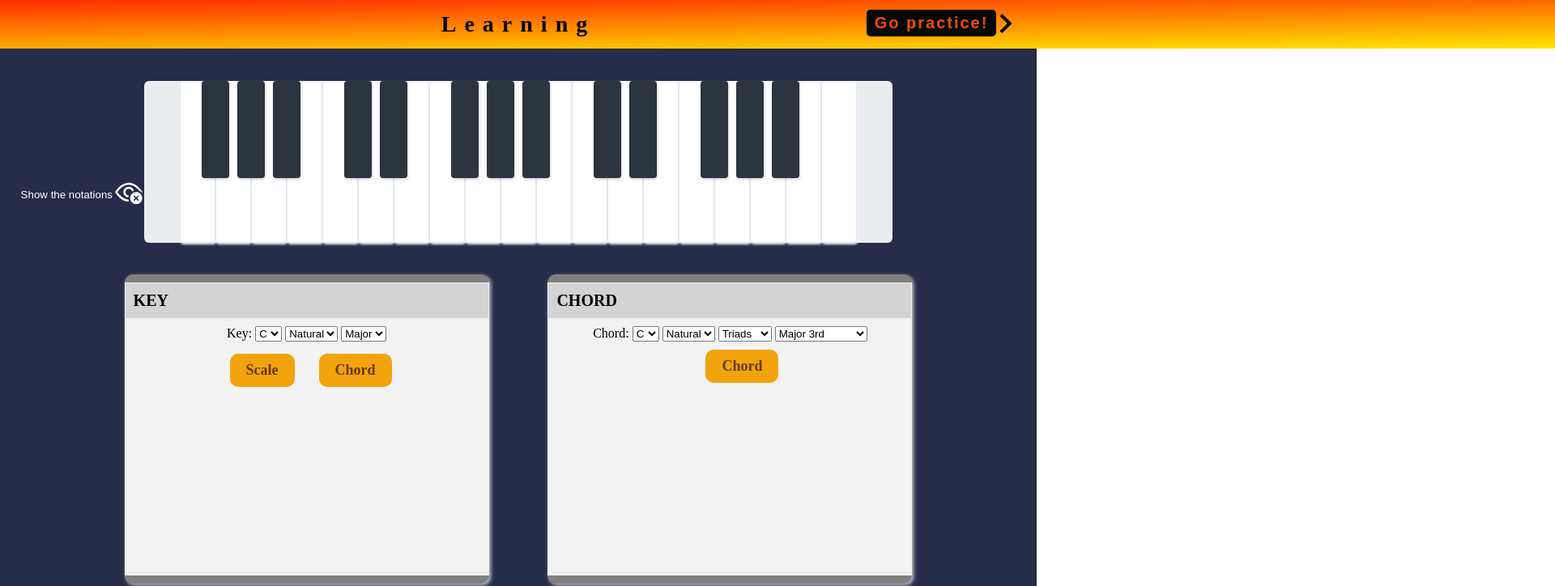
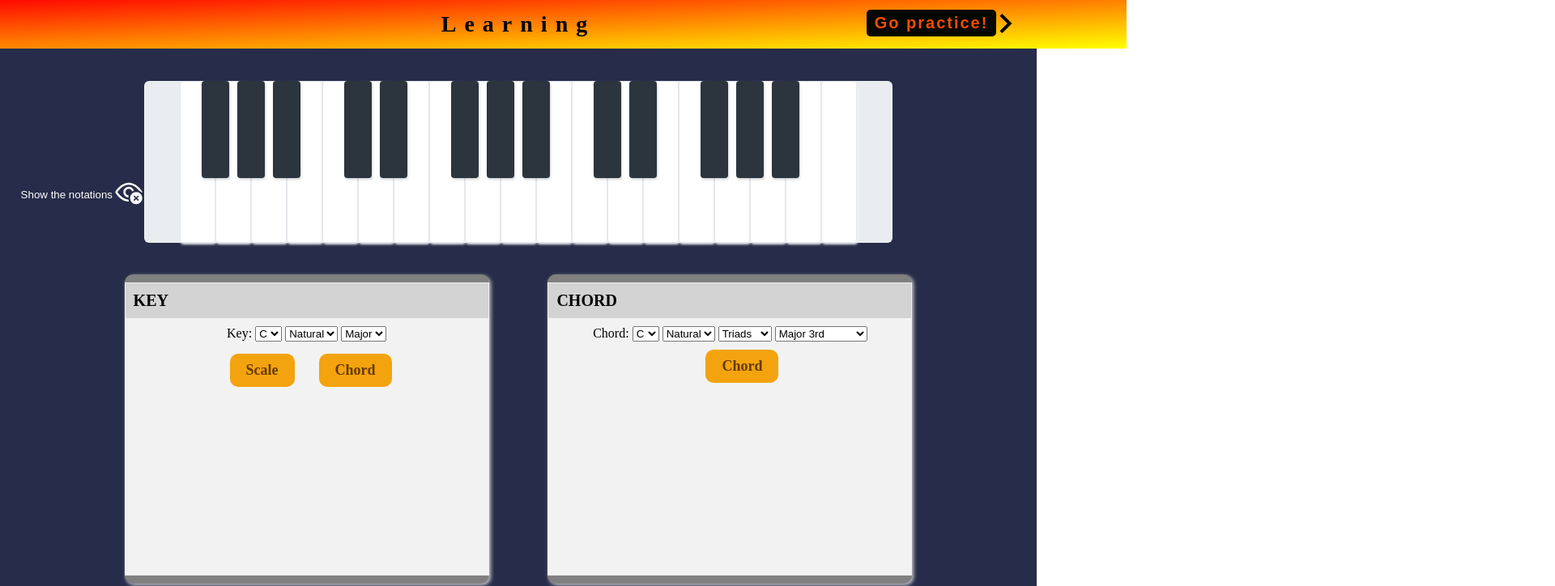
Before and after one commit to One1Bit/ACTAM-Project, a website: page index.html in a window 1280 px wide. Shown: the top 724 px of the page at 81% size, 1920 px wide, since content can reach past the window. Drawn offline with Linux system fonts and the light colour scheme.

Commit message:
change width of page title

```diff
--- a/piano.css
+++ b/piano.css
@@ -8,7 +8,7 @@
     align-items: center;
     height: 60px;
     weight:90%;
-    padding: 0 2000px;
+    padding: 0 656px;
     background: linear-gradient(to bottom right, red, yellow);
 
     font-weight: bold;
```
